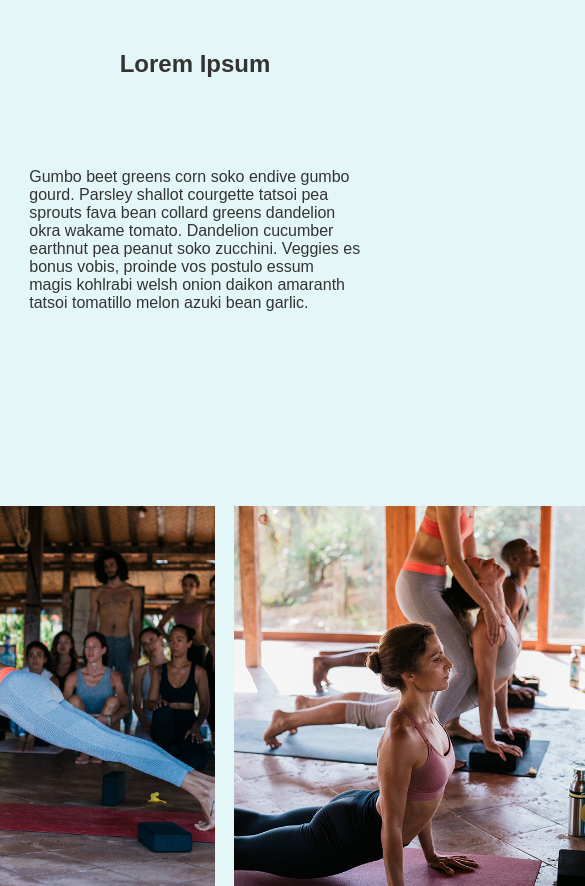
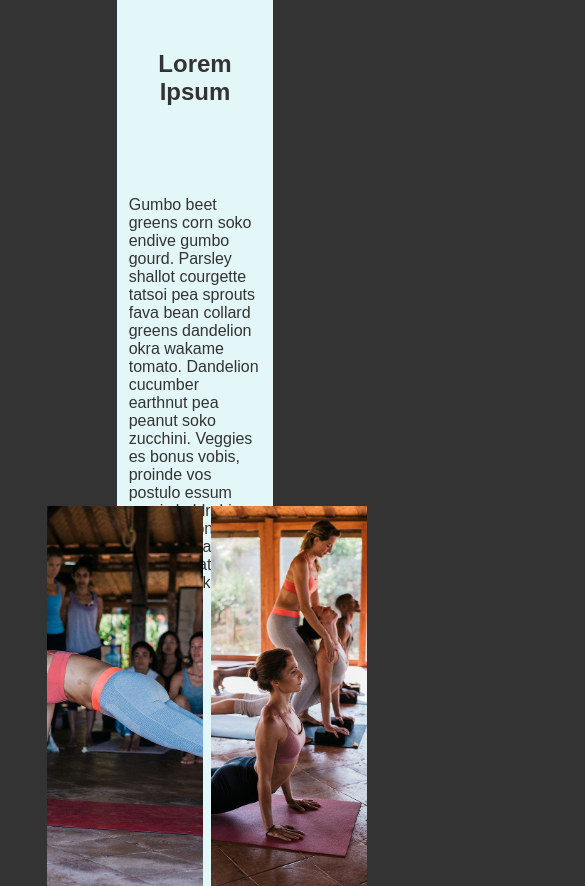
Before and after one commit to argonathmos/image_galleries, a plain HTML site: page gallery1_animated-slideshow/index.html in a window 390 px wide. Shown: the top 886 px of the page, 585 px wide, since content can reach past the window. Drawn offline with Linux system fonts and the light colour scheme.

Commit message:
Added a "README.md" file Modified imgal.css to show emulate a mobile mode on page.

```diff
--- a/gallery1_animated-slideshow/imgal1.css
+++ b/gallery1_animated-slideshow/imgal1.css
@@ -1,10 +1,12 @@
 html{
-    background-color:rgb(228, 247, 248);
+    background-color: #333;
     color:#333;
     font-family: Arial,  Helvetica, sans-serif;
 }
 body{
-    margin:0;
+    width: 40%;
+    margin:0 auto;
+    background-color:rgb(228, 247, 248);
 }
 .description{
     width: 85%;
```
